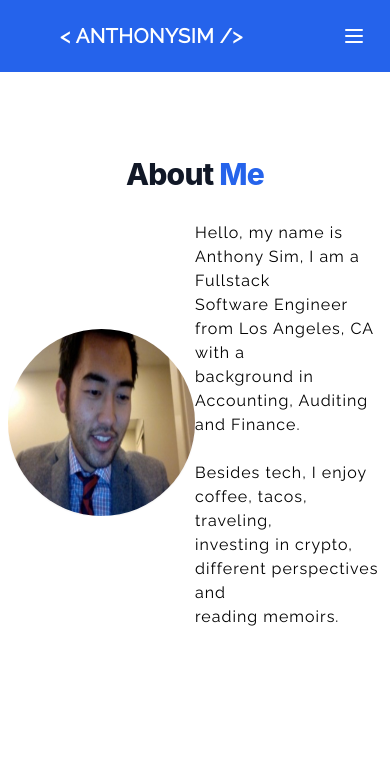
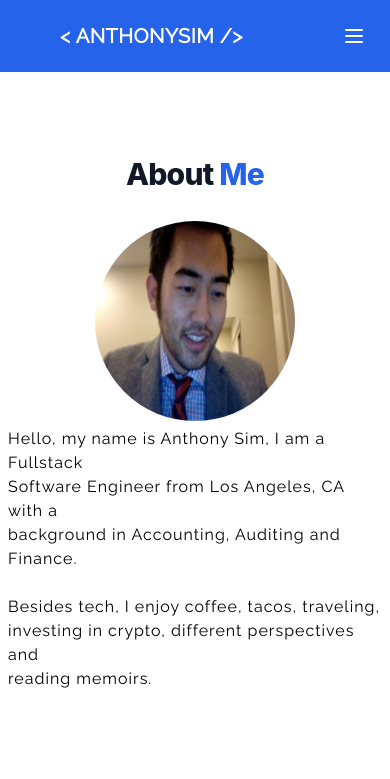
Before and after one commit to anthonysim/portfolio, a Next.js app: page /about in a window 390 px wide. Shown: the top 779 px of the page. Built offline with nearby package versions, Linux system fonts and the light colour scheme.

Commit message:
about me responsive

```diff
--- a/components/Cards.js
+++ b/components/Cards.js
@@ -8,7 +8,7 @@ export default function Cards() {
   return (
     <div>
       <Fade duration="1500">
-        <div className="md:flex md:space-x-12 sm:grid-cols-1">
+        <div className="md:flex md:space-x-12 sm:grid-cols-1 place-items-center">
           <div className="dark:bg-gray-900 max-w-sm rounded overflow-hidden shadow-lg">
             {/* Pathfinder */}
             <Image
--- a/components/Gallery.js
+++ b/components/Gallery.js
@@ -5,7 +5,7 @@ export default function Gallery() {
   return (
     <div>
       <section className="pt-8 px-4">
-        <div className="flex flex-wrap lg:px-40">
+        <div className="flex flex-wrap lg:px-40 sm:px-28">
           <div className="md:w-1/3 px-3  mb-5 lg:mb-10">
             <Image className="rounded shadow-md" src="/berlin.jpg" width={400}
               height={250} alt="berlin" priority />
--- a/components/Info.js
+++ b/components/Info.js
@@ -3,7 +3,7 @@ import Image from 'next/image';
 
 export default function Info() {
   return (
-    <div className="grid grid-cols-2 place-items-center">
+    <div className="grid md:grid-cols-2 sm:grid-cols-1 place-items-center">
       <div >
         <Image className="rounded-full border border-gray-100 shadow-sm" src="/me.jpg" width={200}
           height={200} alt="berlin" priority />
```
